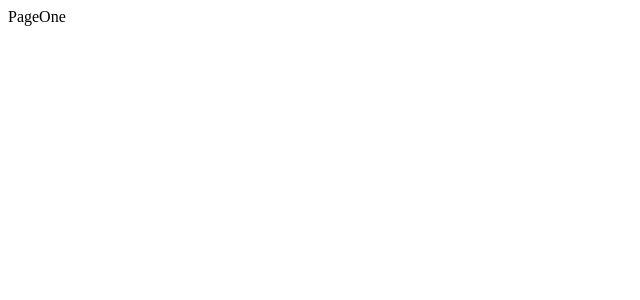
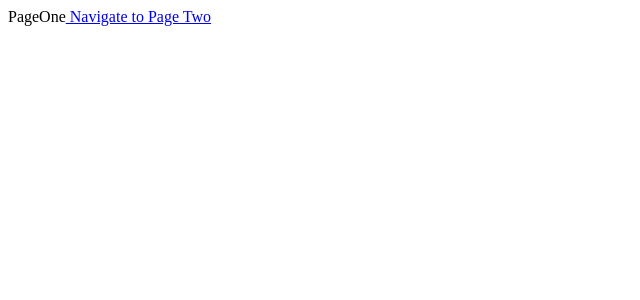
Before and after one commit to eng-Bruno/streams, a React (Create React App) app: page / in a window 1280 px wide. Shown: the top 300 px of the page, without its empty margins (0-640 px from the left). Built offline with nearby package versions, Linux system fonts and the light colour scheme.

Commit message:
como nao utilizar navegaçao com react router

```diff
--- a/src/components/App.js
+++ b/src/components/App.js
@@ -2,11 +2,21 @@ import React from "react";
 import { BrowserRouter, Route } from "react-router-dom";
 
 const PageOne = () => {
-  return <div>PageOne</div>;
+  return (
+    <div>
+      PageOne
+      <a href="/pagetwo"> Navigate to Page Two</a>
+    </div>
+  );
 };
 
 const PageTwo = () => {
-  return <div>PageTwo</div>;
+  return (
+    <div>
+      PageTwo
+      <a href="/"> Navigate to Page One</a>
+    </div>
+  );
 };
 
 const App = () => {
```
